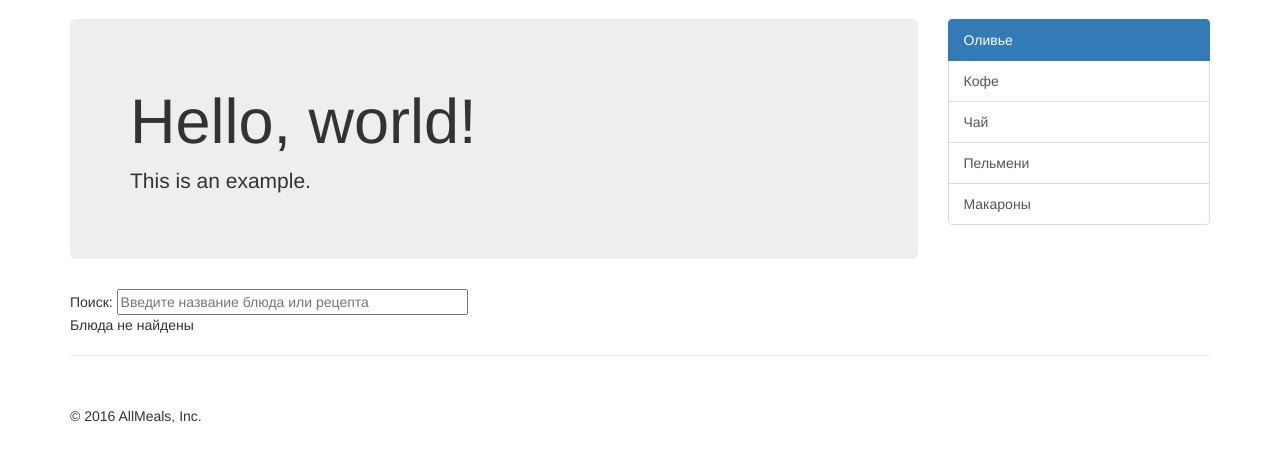
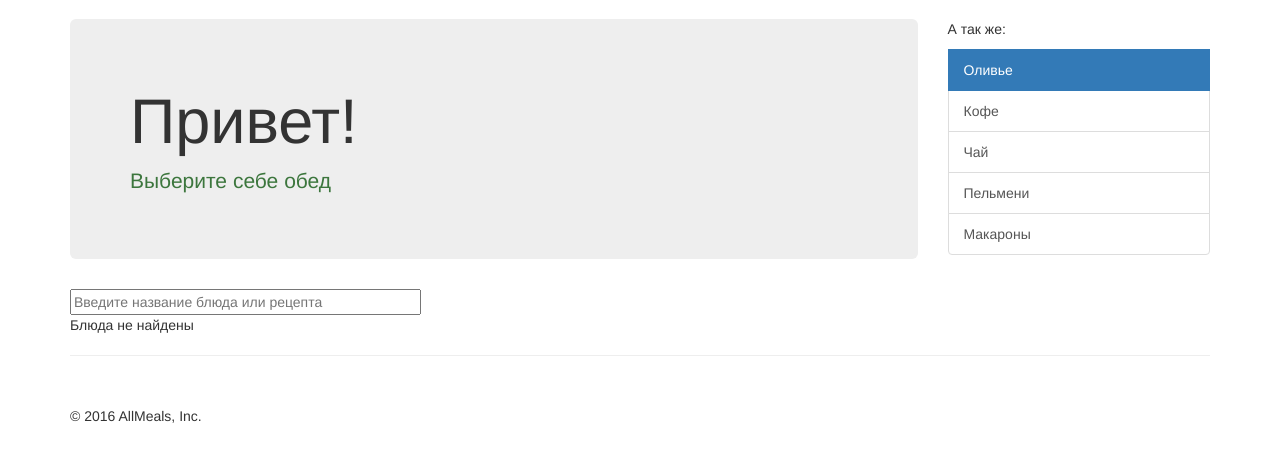
Before and after one commit to VoidArray/mealsearch, a Django app: page / in a window 1280 px wide. Shown: the part 51-513 px from the top of the page. Run offline with Django 3.2, Linux system fonts and the light colour scheme; data that the repository does not hold is empty; some libraries are stand-ins or nearby versions.

Commit message:
Fix models and template

```diff
--- /dev/null
+++ b/requirements.txt
@@ -0,0 +1 @@
+django
--- a/search_page/models.py
+++ b/search_page/models.py
@@ -34,7 +34,7 @@ class ListIngredient(models.Model):
         verbose_name = 'Список ингредиентов в рецепте'
 
     recipe = models.ForeignKey(Recipe, related_name='id_recipe')
-    alteringredient = models.ManyToManyField(AlterIngredient, related_name='id_ingridient_w_alter')
+    alteringredient = models.ManyToManyField(AlterIngredient, related_name='id_ingridient_w_alter', blank=True)
     ingredient = models.ManyToManyField(Ingredient, related_name='id_ingridient_wo_alter')
 
     def __str__(self):
--- a/search_page/templates/index.html
+++ b/search_page/templates/index.html
@@ -8,7 +8,7 @@
     <!-- The above 3 meta tags *must* come first in the head; any other head content must come *after* these tags -->
     <meta name="description" content="Тестовое задание">
     <meta name="author" content="Soloninin Anton">
-    <link rel="icon" href="static/favicon.ico">
+    <link rel="icon" href="static/img/favicon.ico">
     <script src="https://ajax.googleapis.com/ajax/libs/angularjs/1.2.29/angular.min.js"></script>
     <script src="static/js/app.js"></script>
     <title>Off Canvas Template for Bootstrap</title>
@@ -58,15 +58,16 @@
           <p class="pull-right visible-xs">
             <button type="button" class="btn btn-primary btn-xs" data-toggle="offcanvas">Toggle nav</button>
           </p>
-          <div class="jumbotron">
-            <h1>Hello, world!</h1>
-            <p>This is an example.</p>
+            <div class="photo"></div>
+          <div class="jumbotron text_photo">
+            <h1>Привет!</h1>
+            <p class="text-success">Выберите себе обед</p>
           </div>
-          <div> Поиск: <input ng-model="query" placeholder="Введите название блюда или рецепта" size="40"/></div>
+          <div><input ng-model="query" placeholder="Введите название блюда или рецепта" size="40"/></div>
           <div class="row" ng-controller='ajax_ctrl'>
             <div class="col-xs-6 col-lg-4" ng-repeat="meal in filteredValues = (data.meals | filter:query)">
-              <h2>{{meal.name}}</h2>
-              <p>{{meal.ingredients}}</p>
+              <h2 class="text-warning">{{meal.name}}</h2>
+              <p class="text-success" ng-repeat="ingredient in meal.ingredients"">{{ingredient}}</p>
               <p><a class="btn btn-default" href="#" role="button">Хочу!</a></p>
             </div><!--/.col-xs-6.col-lg-4-->
             <div class="col-xs-6 col-lg-4" ng-show="!filteredValues.length">Блюда не найдены</div>
@@ -75,6 +76,7 @@
 
         <div class="col-xs-6 col-sm-3 sidebar-offcanvas" id="sidebar">
           <div class="list-group">
+              <p>А так же:</p>
             <a href="#" class="list-group-item active">Оливье</a>
             <a href="#" class="list-group-item">Кофе</a>
             <a href="#" class="list-group-item">Чай</a>
--- a/search_page/views.py
+++ b/search_page/views.py
@@ -9,7 +9,6 @@ def index(request):
     return HttpResponse("Hello, world!")
 
 def search_result(request, search):
-    # result_dict['meals'] = [{'name':'1', 'ingredients':'2'}, {'name':'3', 'ingredients':'4'}, {'name':'3', 'ingredients':'4'}]
     result_dict = {}
     meals_list = []
     result_dict['count'] = len(Recipe.objects.all())
@@ -20,12 +19,11 @@ def search_result(request, search):
         meal['ingredients'] = [i.name for i in recipe.ingredient.all()]
         for alt_ingr in  recipe.alteringredient.all():
             alternative_list = [a.name for a in alt_ingr.alternative.all()]
-            alt_ingredients = '{} или {}'.format(alt_ingr.ingredient.name, ' | '.join(alternative_list))
+            alt_ingredients = '{} или {}'.format(alt_ingr.ingredient.name, ' или '.join(alternative_list))
             meal['ingredients'].append(alt_ingredients)
         meals_list.append(meal)
     result_dict['meals'] = meals_list
     if search:
-        print(result_dict)
         return HttpResponse(json.dumps(result_dict, ensure_ascii=False),
                             content_type="application/json; encoding=utf-8")
     else:
```
Also changed, not shown: search_page/migrations/0002_auto_20160508_0719.py (added), search_page/static/img/favicon.ico (added).
